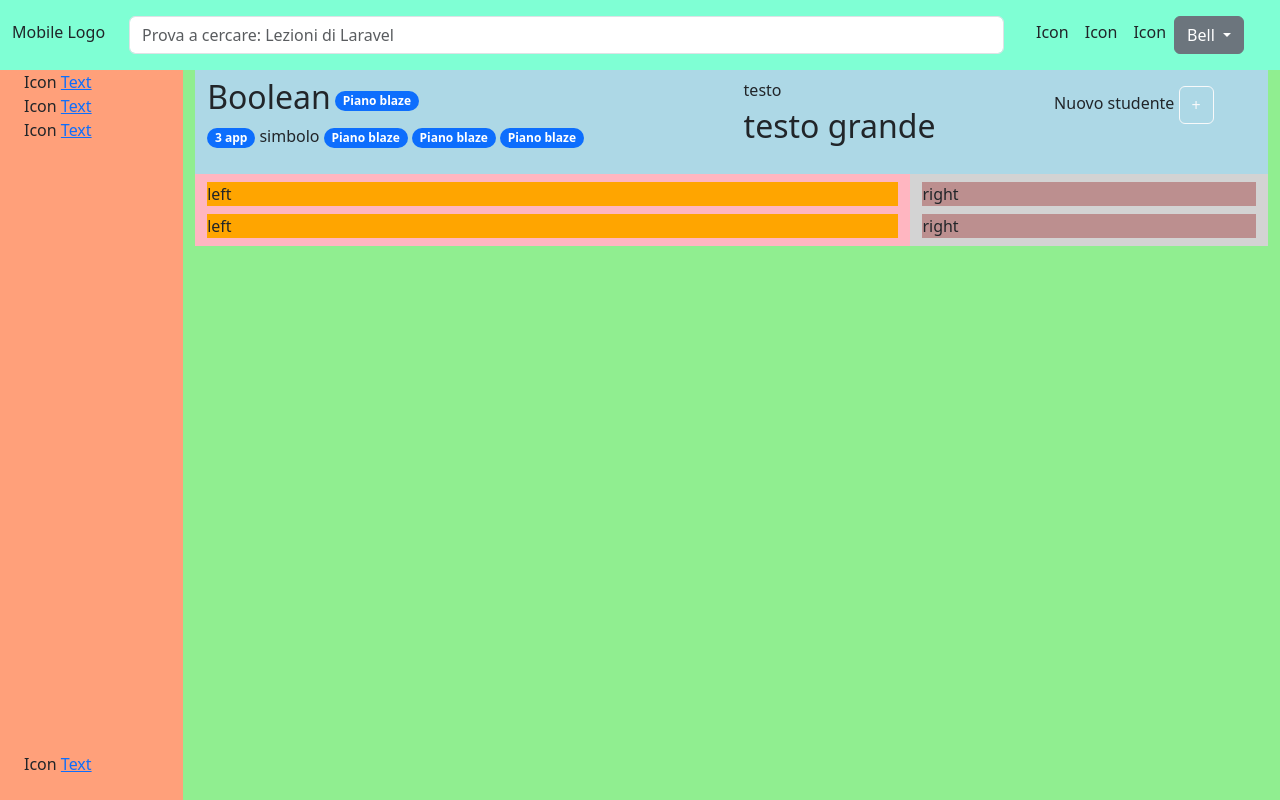
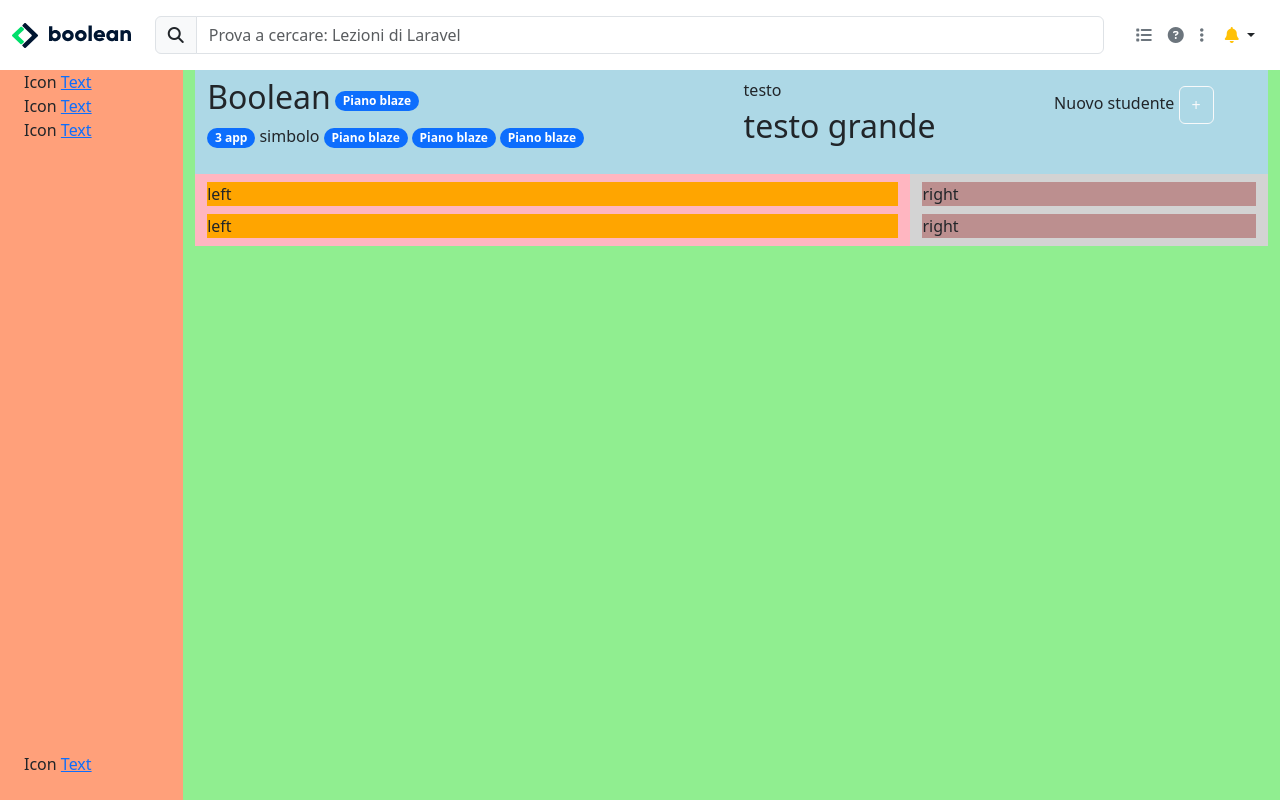
Before and after one commit to Montesi-Yuri/html-css-bootstrap-dashboard, a plain HTML site: page index.html in a window 1280 px wide. Drawn offline with nearby package versions, Linux system fonts and the light colour scheme.

Commit message:
Inseriti contenuti header

```diff
--- a/css/debug.css
+++ b/css/debug.css
@@ -2,9 +2,9 @@
 DEBUG
 */
 
-.debug > header{
+/* .debug > header{
     background-color: aquamarine;
-}
+} */
 
 .debug aside{
     background-color: lightsalmon;
--- a/css/style.css
+++ b/css/style.css
@@ -9,3 +9,11 @@ GENERAL
 .max-hg-wo-h{
     height: calc(100vh - 70px);
 }
+
+.big-logo-fixed-height{
+    height: 25px;
+}
+
+.small-logo-fixed-height{
+    height: 40px;
+}
--- a/index.html
+++ b/index.html
@@ -29,19 +29,27 @@
         <!-- Header -->
         <header class="w-100 position-sticky">
 
-            <div class="container-fluid row lh-lg py-3 justify-content-between">
+            <div class="container-fluid row py-3 justify-content-between align-items-center pe-0">
 
-                <div class="col-auto d-flex">
+                <div class="col-auto">
 
-                    <img class="" src="" alt="">Mobile Logo
+                    <a href="">
+                        <img class="d-lg-none small-logo-fixed-height" src="img/mobile-logo.png" alt="">
+                    </a>
 
-                    <img class="d-none d-lg-block" src="" alt="">
+                    <a href="">
+                        <img class="d-none d-lg-block w-100 big-logo-fixed-height" src="img/logo.svg" alt="Logo">
+                    </a>
 
                 </div>
 
                 <div class="col d-none d-md-block">
 
-                    <div class="">
+                    <div class="input-group">
+
+                        <span class="input-group-text" id="basic-addon1">
+                            <i class="fa-solid fa-magnifying-glass"></i>
+                        </span>
 
                         <input type="email" class="form-control" id="exampleFormControlInput1" placeholder="Prova a cercare: Lezioni di Laravel">
 
@@ -49,27 +57,35 @@
 
                 </div>
 
-                <div class="col-auto d-flex">
+                <div class="col-auto d-flex pe-0">
 
-                    <div class="d-flex">
+                    <div class="d-flex align-items-center text-secondary">
 
-                        <span class="d-none d-lg-block px-2">Icon</span>
+                        <span class="d-none d-lg-block px-2">
+                            <i class="fa-solid fa-list"></i>
+                        </span>
 
-                        <span class="d-none d-lg-block px-2">Icon</span>
+                        <span class="d-none d-lg-block px-2">
+                            <i class="fa-solid fa-circle-question"></i>
+                        </span>
 
-                        <span class="d-none d-lg-block px-2">Icon</span>
+                        <span class="d-none d-lg-block px-2">
+                            <i class="fa-solid fa-ellipsis-vertical"></i>
+                        </span>
 
                         <div class="dropdown">
 
-                            <button class="btn btn-secondary dropdown-toggle" type="button" data-bs-toggle="dropdown" aria-expanded="false">
-                                Bell
+                            <button class="btn dropdown-toggle" type="button" data-bs-toggle="dropdown" aria-expanded="false">
+
+                                <i class="fa-solid fa-bell text-warning"></i>
+
                             </button>
 
                             <ul class="dropdown-menu">
 
-                                <li><a class="dropdown-item" href="#">Action</a></li>
-                                <li><a class="dropdown-item" href="#">Another action</a></li>
-                                <li><a class="dropdown-item" href="#">Something else here</a></li>
+                                <li><a class="dropdown-item" href="#">Profilo</a></li>
+                                <li><a class="dropdown-item" href="#">Fatturazione</a></li>
+                                <li><a class="dropdown-item" href="#">Log out</a></li>
 
                             </ul>
 
```
